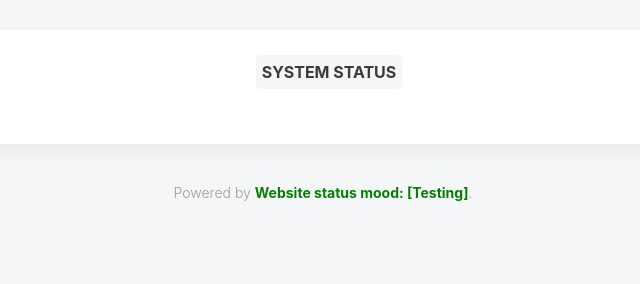
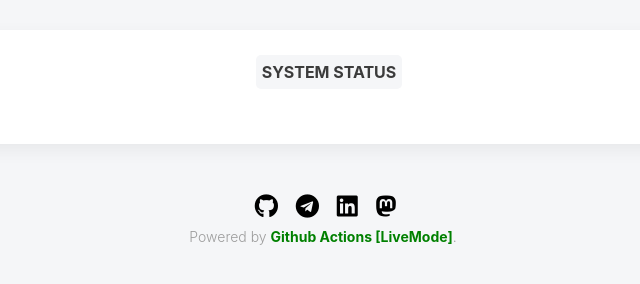
Before and after one commit to abdimk/Stati, a plain HTML site: page index.html in a window 1280 px wide. Shown: the whole page, without its empty margins (317-957 px from the left). Drawn offline with Linux system fonts and the light colour scheme; no server answers.

Commit message:
Update index.html

```diff
--- a/index.html
+++ b/index.html
@@ -1,19 +1,23 @@
 <html>
   <head>
-
     <title>Status Page</title>
     <meta name="viewport" content="width=device-width, initial-scale=1" />
     <link rel="stylesheet" href="CSS/style.css" />
-    <link rel="icon" href="icons/search.png" type="image/x-icon">
+    <link rel="icon" href="icons/search.png" type="image/x-icon" />
+    <link href="http://maxcdn.bootstrapcdn.com/font-awesome/4.7.0/css/font-awesome.min.css" rel="stylesheet">
+    <link rel="stylesheet" href="https://cdnjs.cloudflare.com/ajax/libs/font-awesome/5.15.3/css/all.min.css"/>
     <!-- <link rel="shortcut icon" href="/path/to/your/favicon.ico" type="image/x-icon"> -->
     <script src="JS/index.js"></script>
   </head>
   <body>
     <div class="pageContainer">
+      <!-- <nav class="web-nav">
+        <img src="icons/dark theme icon/moon.png" id="icon">
+      </nav> -->
+
       <div class="headline">
         <!-- <img src="statistical_logo.png" alt="Logo" width="400px" /> -->
         <span> System Status </span>
-
       </div>
       <div id="reports" class="reportContainer"></div>
       <div id="tooltip" class="tooltip" style="opacity: 0">
@@ -41,16 +45,24 @@
           </div>
           <div class="statusSubtitle">
             <div class="sectionUrl"><a href="$url">$url</a></div>
-            <div class="statusUptime">$upTime in the last 30 days</div>
+            <div class="statusUptime">$upTime in the last 60 days</div>
           </div>
         </div>
       </div>
     </div>
     <footer>
+      <div class="contacts">
+
+        <div class="icon_section">
+        <a class="footer_mid_icons" href="https://github.com/abdimk/"><i class="fab fa-github footer_mid_icons_inner"></i></a>
+        <a class="footer_mid_icons" href="https://t.me/iamNetkas"><i class="fab fa-telegram footer_mid_icons_inner"></i></a>
+        <a class="footer_mid_icons" href="https://www.linkedin.com/in/abdisa-merga/"><i class="fab fa-linkedin footer_mid_icons_inner"></i></a>
+        <a class="footer_mid_icons" href="https://mastodon.ie/@abdisa"><i class="fab fa-mastodon footer_mid_icons_inner"></i></a>
+    </div>
+    </div>
       Powered by
       <a href="https://github.com/abdimk/Statistical"
-        >Website status mood: [Testing]</a
-      >.
+        >Github Actions [LiveMode]</a>.
     </footer>
   </body>
   <script>
```
